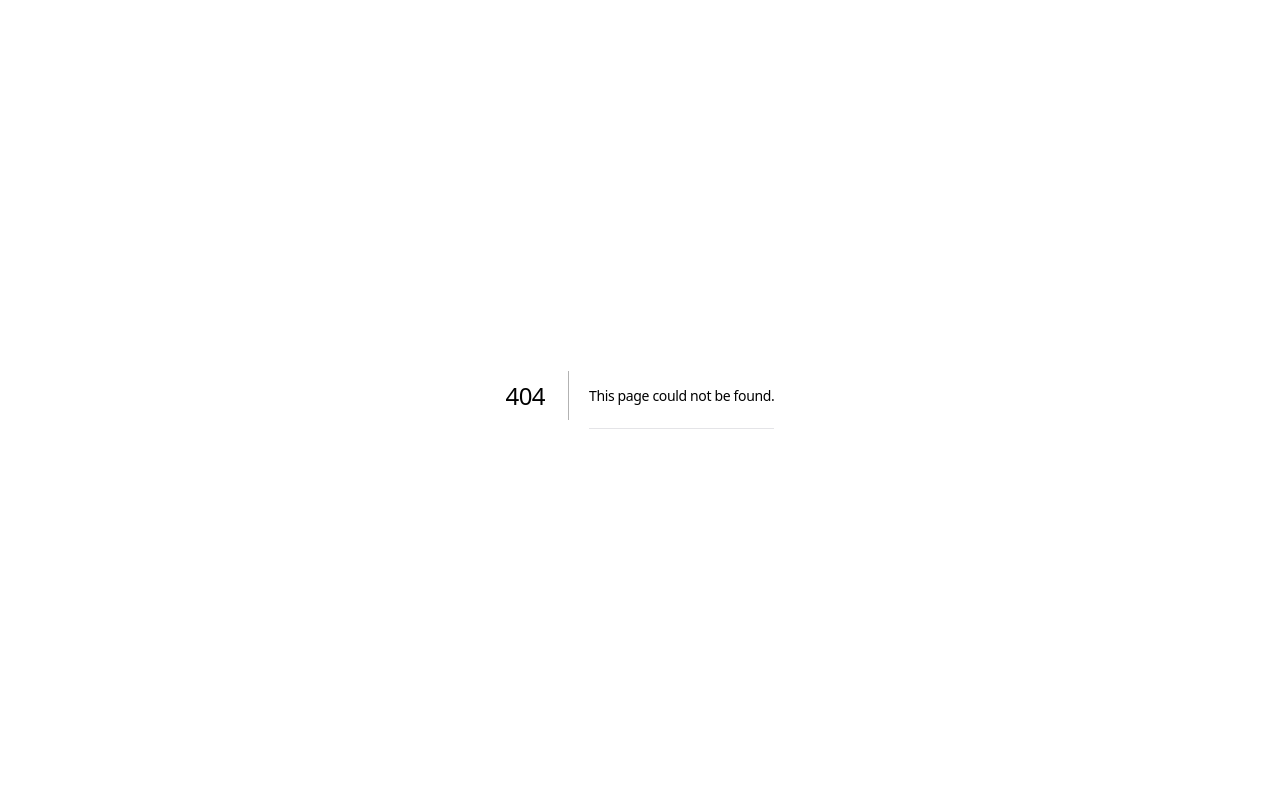
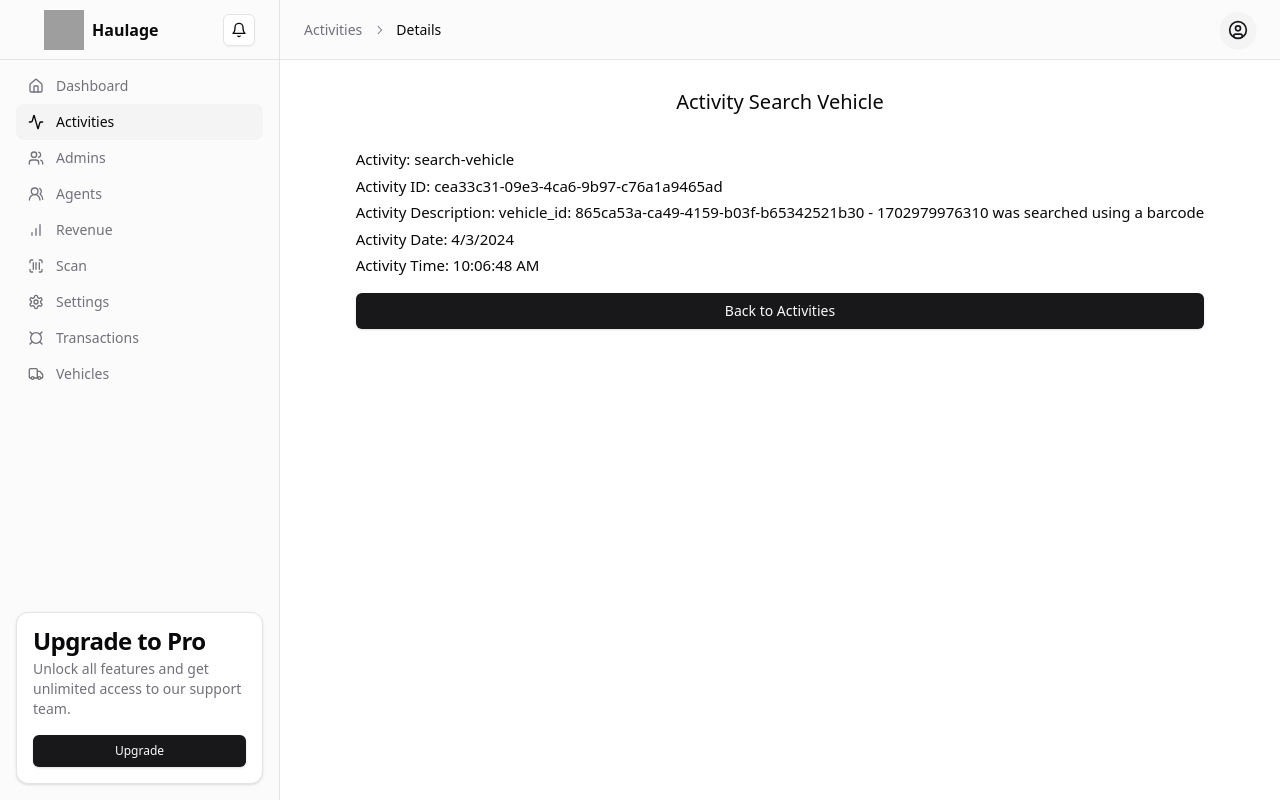
Before and after one commit to iisce/haulage, a Next.js app: page /activities/details in a window 1280 px wide. Before the commit this address had no page. Built offline with nearby package versions, Linux system fonts and the light colour scheme; grey boxes are pictures that could not be loaded.

Commit message:
activity

```diff
--- /dev/null
+++ b/app/(protected)/activities/details/page.tsx
@@ -0,0 +1,27 @@
+import { Button } from '@/components/ui/button'
+import Link from "next/link";
+export default function DetailPage() {
+    return (
+            <div className='mx-auto px-2 py-2 mt-5 grid gap-3'>
+                <p className='text-center text-[20px] mb-5 '>Activity Search Vehicle</p>
+                <div className='grid gap-1 text-[15px]'>
+                    <div> Activity: search-vehicle </div>
+                    <div> Activity ID: cea33c31-09e3-4ca6-9b97-c76a1a9465ad</div>
+                    <div> Activity Description: vehicle_id: 865ca53a-ca49-4159-b03f-b65342521b30 - 1702979976310 was searched using a barcode</div>
+                    <div> Activity Date: 4/3/2024</div>
+                    <div> Activity Time: 10:06:48 AM</div>
+                <div/>
+            </div>
+                <Link
+					href='/activities'
+
+			    >
+				    < Button  className='w-full'> Back to Activities </Button>
+				</Link>
+
+            </div>
+
+
+
+    )
+  }
--- a/app/(protected)/activities/page.tsx
+++ b/app/(protected)/activities/page.tsx
@@ -1,5 +1,10 @@
-import React from 'react';
+import ActivitiesList from "@/components/activity-page/activities-list";
 
-export default function ActivitiesPage() {
-	return <div>ActivitiesPage</div>;
-}
+export default function ActivityPage() {
+    return (
+        <>
+               < ActivitiesList/>
+        </>
+
+    )
+  }
--- /dev/null
+++ b/components/activity-page/activities-list.tsx
@@ -0,0 +1,89 @@
+import React from 'react'
+import { Button } from '../ui/button'
+import {
+  Accordion,
+  AccordionContent,
+  AccordionItem,
+  AccordionTrigger,
+} from "@/components/ui/accordion"
+import Link from "next/link";
+
+export default function ActivityList() {
+  return (
+
+        <>
+          <Accordion type="single" collapsible className="w-full m-5 px-4 mx-auto">
+          <AccordionItem value="item-1">
+            <AccordionTrigger>April 3 2024</AccordionTrigger>
+            <AccordionContent className='px-3'>
+               <div>Search Vehicle</div>
+               <div>vehicle_id: 865ca53a-ca49-4159-b03f-b65342521b30 - 1702979976310 was searched using a barcode</div>
+               <div className='flex justify-between '>
+                  <p>Search Vehicle</p>
+                  <Link
+											href='/activities/details'
+											className=''
+										>
+											View Detail
+										</Link>
+
+               </div>
+            </AccordionContent>
+          </AccordionItem>
+          <AccordionItem value="item-1">
+            <AccordionTrigger>April 4 2024</AccordionTrigger>
+            <AccordionContent className='px-3'>
+               <div>Search Vehicle</div>
+               <div>vehicle_id: 865ca53a-ca49-4159-b03f-b65342521b30 - 1702979976310 was searched using a barcode</div>
+               <div className='flex justify-between '>
+                  <p>Search Vehicle</p>
+                  <Link
+											href='/activities/details'
+											className=''
+										>
+											View Detail
+										</Link>
+
+               </div>
+            </AccordionContent>
+          </AccordionItem>
+          <AccordionItem value="item-1">
+            <AccordionTrigger>April 5 2024</AccordionTrigger>
+            <AccordionContent className='px-3'>
+               <div>Search Vehicle</div>
+               <div>vehicle_id: 865ca53a-ca49-4159-b03f-b65342521b30 - 1702979976310 was searched using a barcode</div>
+               <div className='flex justify-between '>
+                  <p>Search Vehicle</p>
+                  <Link
+											href='/activities/details'
+											className=''
+										>
+											View Detail
+										</Link>
+
+               </div>
+            </AccordionContent>
+          </AccordionItem>
+          <AccordionItem value="item-1">
+            <AccordionTrigger>April 6 2024</AccordionTrigger>
+            <AccordionContent className='px-3'>
+               <div>Search Vehicle</div>
+               <div>vehicle_id: 865ca53a-ca49-4159-b03f-b65342521b30 - 1702979976310 was searched using a barcode</div>
+               <div className='flex justify-between '>
+                  <p>Search Vehicle</p>
+                  <Link
+											href='/activities/details'
+											className=''
+										>
+											View Detail
+										</Link>
+
+               </div>
+            </AccordionContent>
+          </AccordionItem>
+          </Accordion>
+        </>
+
+
+  )
+}
```
